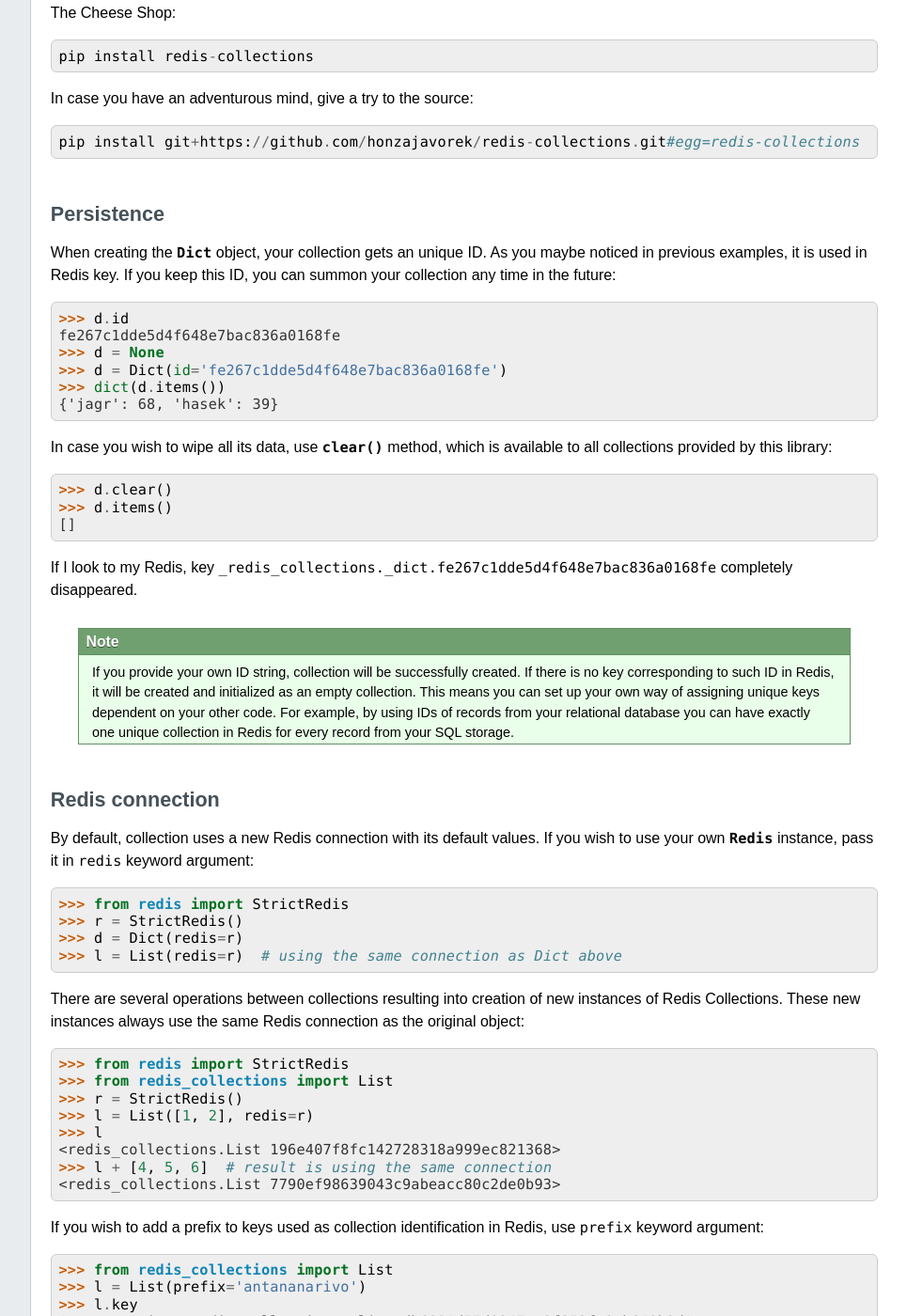
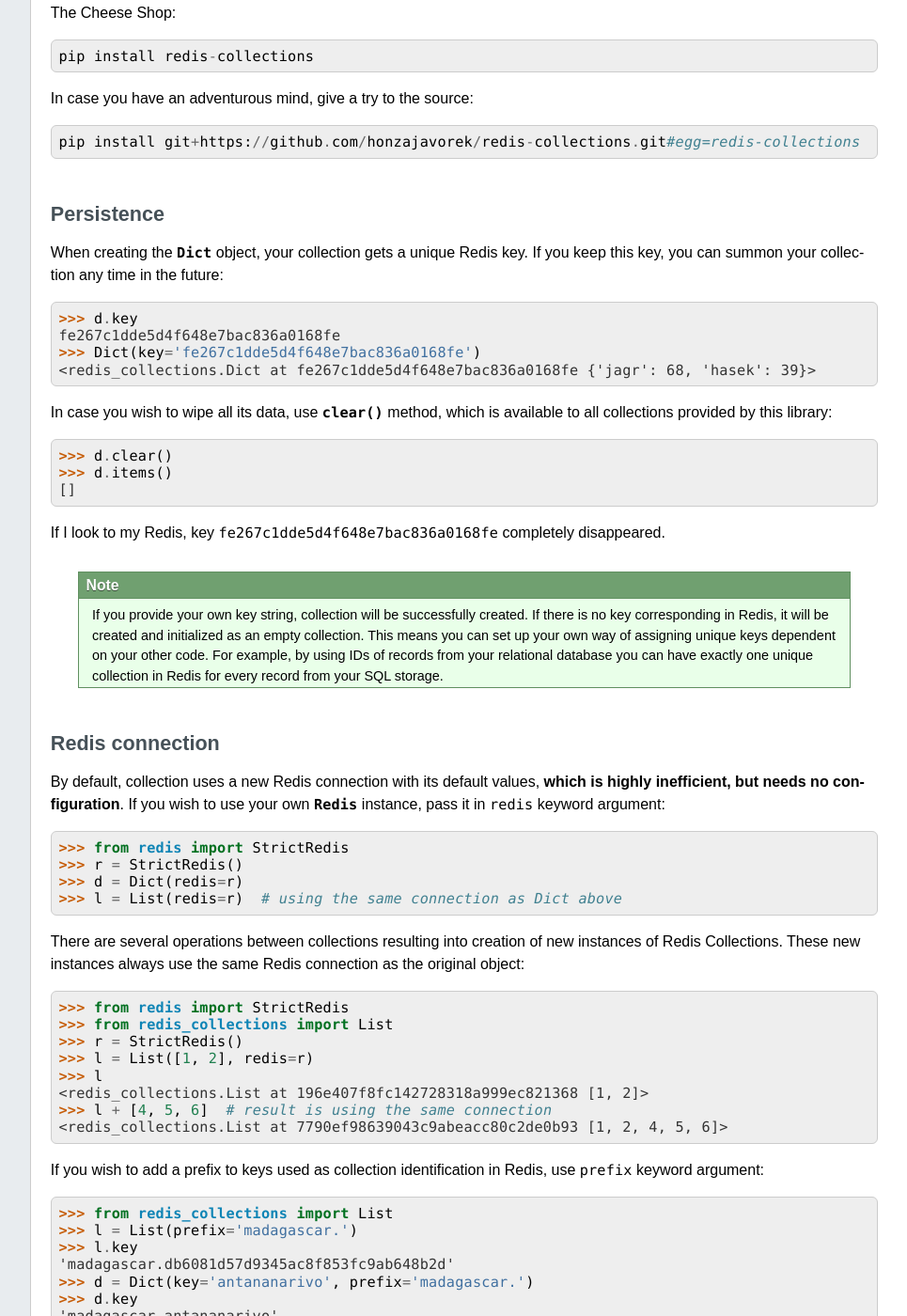
Before and after one commit to redis-collections/redis-collections, a Sphinx documentation site: the page built from docs/index.rst, in a window 1280 px wide and 1400 px high, scrolled down 952 px. Shown: the whole window at 94% size, without its empty margins (224-1189 px from the left). Built offline with Sphinx 7.4.7, drawn with Linux system fonts in a browser that asks for light colours; some of the changed text lies outside the part shown.

Commit message:
Simplified key management, better repr. Fixed #12 and fixed #14.

```diff
--- a/docs/index.rst
+++ b/docs/index.rst
@@ -14,22 +14,22 @@ Aim of this small library is to provide such interface when dealing with collect
     >>> d = Dict()
     >>> d['answer'] = 42
     >>> d
-    <redis_collections.Dict fe267c1dde5d4f648e7bac836a0168fe>
+    <redis_collections.Dict at fe267c1dde5d4f648e7bac836a0168fe {'answer': 42}>
     >>> d.items()
     [('answer', 42)]
 
-In my Redis I can see a ``hash`` under key ``_redis_collections._dict.fe267c1dde5d4f648e7bac836a0168fe``. Using :class:`dict`-like notation, it's value is following::
+In my Redis I can see a ``hash`` structure under key ``fe267c1dde5d4f648e7bac836a0168fe``. Using :class:`dict`-like notation, it's value is following::
 
     {'answer': 'I42\n.'}
 
 The value is pickled, because Redis can store only strings. On Python side, you can do almost any stuff you are used to do with standard :class:`dict` instances:
 
     >>> d.update({'hasek': 39, 'jagr': 68})
-    >>> dict(d.items())
-    {'answer': 42, 'jagr': 68, 'hasek': 39}
+    >>> d
+    <redis_collections.Dict at fe267c1dde5d4f648e7bac836a0168fe {'answer': 42, 'jagr': 68, 'hasek': 39}>
     >>> del d['answer']
-    >>> dict(d.items())
-    {'jagr': 68, 'hasek': 39}
+    >>> d
+    <redis_collections.Dict at fe267c1dde5d4f648e7bac836a0168fe {'jagr': 68, 'hasek': 39}>
 
 Every such operation atomically changes data in Redis.
 
@@ -49,14 +49,12 @@ In case you have an adventurous mind, give a try to the source::
 Persistence
 -----------
 
-When creating the :class:`Dict` object, your collection gets an unique ID. As you maybe noticed in previous examples, it is used in Redis key. If you keep this ID, you can summon your collection any time in the future:
+When creating the :class:`Dict` object, your collection gets a unique Redis key. If you keep this key, you can summon your collection any time in the future:
 
-    >>> d.id
+    >>> d.key
     fe267c1dde5d4f648e7bac836a0168fe
-    >>> d = None
-    >>> d = Dict(id='fe267c1dde5d4f648e7bac836a0168fe')
-    >>> dict(d.items())
-    {'jagr': 68, 'hasek': 39}
+    >>> Dict(key='fe267c1dde5d4f648e7bac836a0168fe')
+    <redis_collections.Dict at fe267c1dde5d4f648e7bac836a0168fe {'jagr': 68, 'hasek': 39}>
 
 In case you wish to wipe all its data, use :func:`clear` method, which is available to all collections provided by this library::
 
@@ -64,15 +62,15 @@ In case you wish to wipe all its data, use :func:`clear` method, which is availa
     >>> d.items()
     []
 
-If I look to my Redis, key ``_redis_collections._dict.fe267c1dde5d4f648e7bac836a0168fe`` completely disappeared.
+If I look to my Redis, key ``fe267c1dde5d4f648e7bac836a0168fe`` completely disappeared.
 
 .. note::
-    If you provide your own ID string, collection will be successfully created. If there is no key corresponding to such ID in Redis, it will be created and initialized as an empty collection. This means you can set up your own way of assigning unique keys dependent on your other code. For example, by using IDs of records from your relational database you can have exactly one unique collection in Redis for every record from your SQL storage.
+    If you provide your own key string, collection will be successfully created. If there is no key corresponding in Redis, it will be created and initialized as an empty collection. This means you can set up your own way of assigning unique keys dependent on your other code. For example, by using IDs of records from your relational database you can have exactly one unique collection in Redis for every record from your SQL storage.
 
 Redis connection
 ----------------
 
-By default, collection uses a new Redis connection with its default values. If you wish to use your own :class:`Redis` instance, pass it in ``redis`` keyword argument::
+By default, collection uses a new Redis connection with its default values, **which is highly inefficient, but needs no configuration**. If you wish to use your own :class:`Redis` instance, pass it in ``redis`` keyword argument::
 
     >>> from redis import StrictRedis
     >>> r = StrictRedis()
@@ -87,16 +85,21 @@ always use the same Redis connection as the original object::
     >>> r = StrictRedis()
     >>> l = List([1, 2], redis=r)
     >>> l
-    <redis_collections.List 196e407f8fc142728318a999ec821368>
+    <redis_collections.List at 196e407f8fc142728318a999ec821368 [1, 2]>
     >>> l + [4, 5, 6]  # result is using the same connection
-    <redis_collections.List 7790ef98639043c9abeacc80c2de0b93>
+    <redis_collections.List at 7790ef98639043c9abeacc80c2de0b93 [1, 2, 4, 5, 6]>
 
 If you wish to add a prefix to keys used as collection identification in Redis, use ``prefix`` keyword argument::
 
     >>> from redis_collections import List
-    >>> l = List(prefix='antananarivo')
+    >>> l = List(prefix='madagascar.')
     >>> l.key
-    'antananarivo._redis_collections._list.db6081d57d9345ac8f853fc9ab648b2d'
+    'madagascar.db6081d57d9345ac8f853fc9ab648b2d'
+    >>> d = Dict(key='antananarivo', prefix='madagascar.')
+    >>> d.key
+    'madagascar.antananarivo'
+
+New instances of collections coming from operations between them use the same ``prefix``. It is propagated as well as Redis connection.
 
 Pickling
 --------
@@ -110,6 +113,8 @@ If you don't like the standard way of data serialization made by :mod:`pickle`,
 
     >>> import json
     >>> l = List(pickler=json)
+
+New instances of collections coming from operations between them use the same ``pickler``. It is propagated as well as key prefix or Redis connection.
 
 Philosophy
 ----------
--- a/redis_collections/__init__.py
+++ b/redis_collections/__init__.py
@@ -1,7 +1,7 @@
 
 
 __title__ = 'redis_collections'
-__version__ = '0.1.0'
+__version__ = '0.1.1'
 __author__ = 'Jan Javorek'
 __license__ = 'ISC'
 __copyright__ = 'Copyright 2013 Jan Javorek'
```
Also changed, not shown: other parts of docs/index.rst (+1 -1 lines), README.rst (+5 -5 lines), 5 other files.
